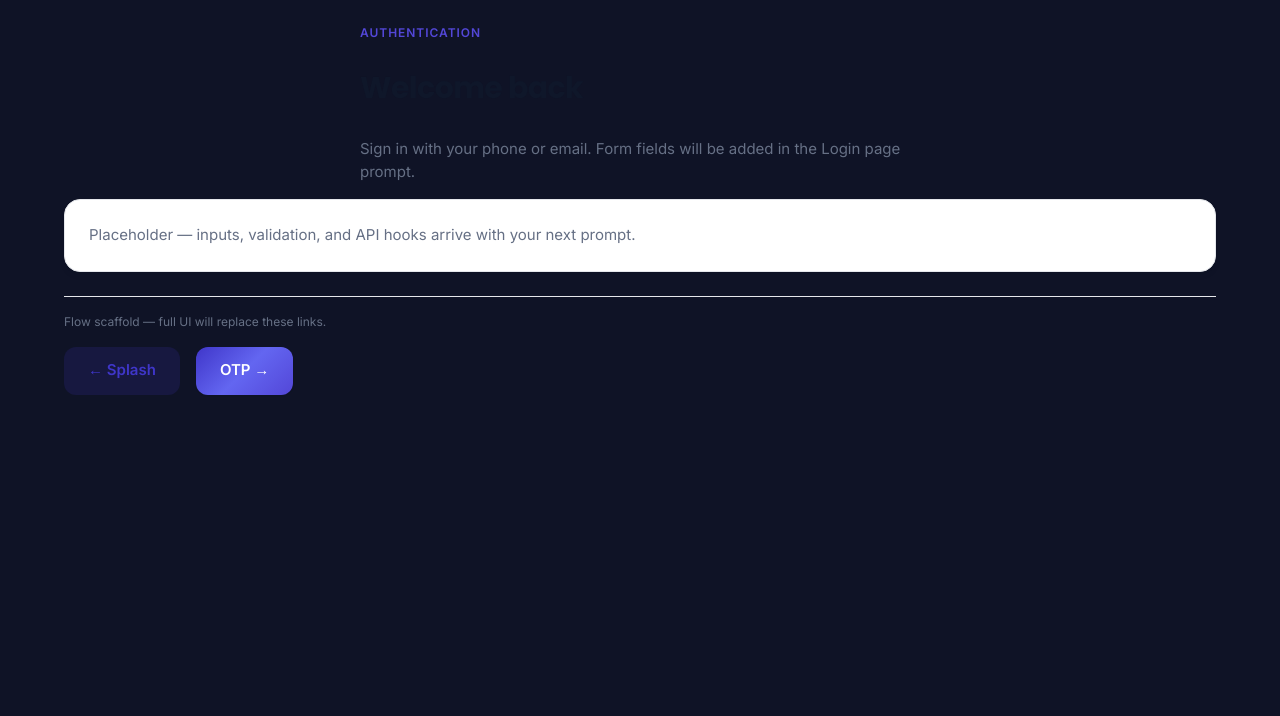
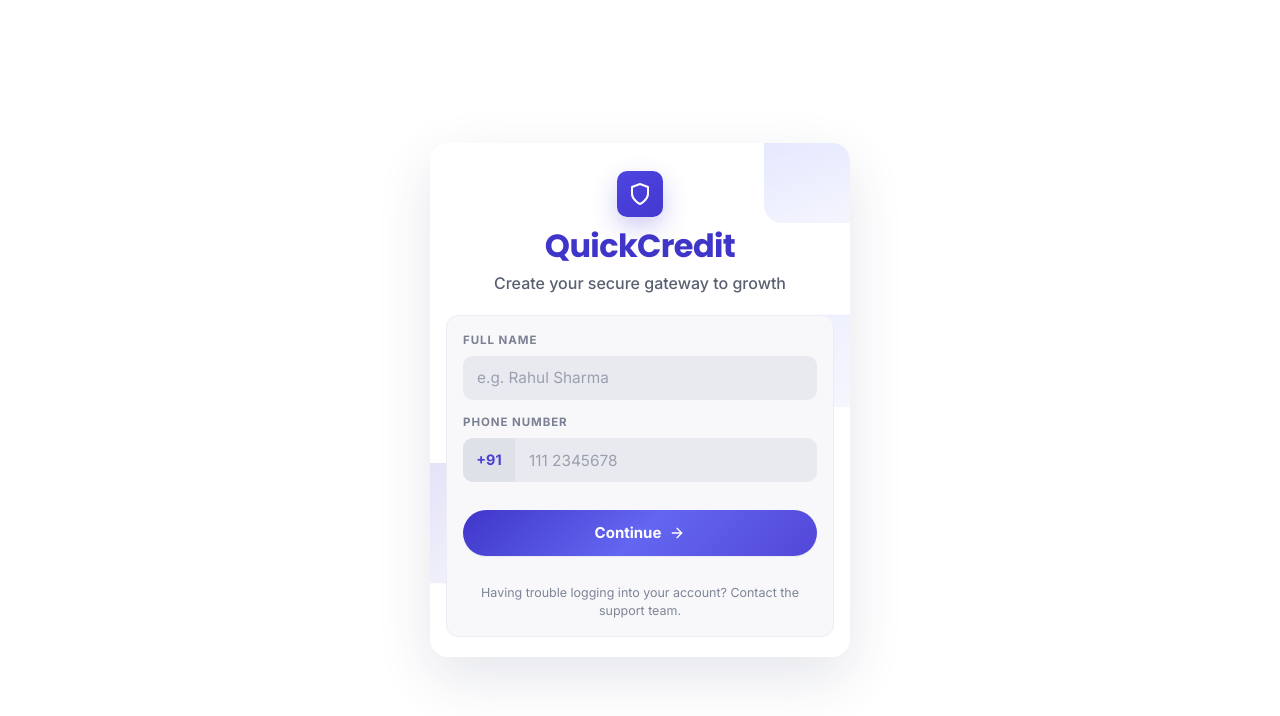
Before and after one commit to abrarhaider001/quick-credit, a React (Vite) app: page /login in a window 1280 px wide. Shown: the top 716 px of the page. Built offline with nearby package versions, Linux system fonts and the light colour scheme.

Commit message:
refactor(login): refactor the login page ui design

```diff
--- a/src/pages/LoginPage.tsx
+++ b/src/pages/LoginPage.tsx
@@ -1,28 +1,99 @@
-import { AnimatedPage } from '@/components/layout/AnimatedPage'
-import { FlowNav } from '@/components/layout/FlowNav'
-import { PageShell } from '@/components/layout/PageShell'
-import { Card } from '@/components/ui/Card'
+import { useMemo, useState } from 'react'
+import { motion } from 'framer-motion'
+import { FiArrowRight, FiShield } from 'react-icons/fi'
+import { Link } from 'react-router-dom'
 import { paths } from '@/routes/paths'
 
 export default function LoginPage() {
+  const [fullName, setFullName] = useState('')
+  const [phoneDigits, setPhoneDigits] = useState('')
+  const [isNameFocused, setIsNameFocused] = useState(false)
+  const [isPhoneFocused, setIsPhoneFocused] = useState(false)
+
+  const maskedPhone = useMemo(() => {
+    if (phoneDigits.length <= 3) return phoneDigits
+    return `${phoneDigits.slice(0, 3)} ${phoneDigits.slice(3)}`
+  }, [phoneDigits])
+
+  const handlePhoneChange = (value: string) => {
+    const onlyDigits = value.replace(/\D/g, '').slice(0, 10)
+    setPhoneDigits(onlyDigits)
+  }
+
   return (
-    <AnimatedPage>
-      <main className="qc-main">
-        <PageShell
-          eyebrow="Authentication"
-          title="Welcome back"
-          description="Sign in with your phone or email. Form fields will be added in the Login page prompt."
-        />
-        <Card>
-          <p style={{ margin: 0, fontSize: '0.9375rem' }}>
-            Placeholder — inputs, validation, and API hooks arrive with your next prompt.
+    <motion.main
+      className="login-screen"
+      initial={{ opacity: 0, y: 14 }}
+      animate={{ opacity: 1, y: 0 }}
+      transition={{ duration: 0.55, ease: [0.22, 1, 0.36, 1] }}
+    >
+      <section className="login-shell">
+        <div className="login-bg-block login-bg-block--one" aria-hidden />
+        <div className="login-bg-block login-bg-block--two" aria-hidden />
+        <div className="login-bg-block login-bg-block--three" aria-hidden />
+
+        <div className="login-brand">
+          <div className="login-brand__icon" aria-hidden>
+            <FiShield size={24} />
+          </div>
+          <h1 className="login-brand__title">QuickCredit</h1>
+          <p className="login-brand__subtitle">Create your secure gateway to growth</p>
+        </div>
+
+        <div className="login-card">
+          <form className="login-form" onSubmit={(e) => e.preventDefault()}>
+            <label className="login-field">
+              <span className="login-field__label">Full Name</span>
+              <input
+                className={`login-input ${fullName.length > 0 ? 'login-input--active' : ''}`}
+                type="text"
+                placeholder="e.g. Rahul Sharma"
+                autoComplete="name"
+                value={fullName}
+                maxLength={20}
+                onChange={(e) => setFullName(e.target.value.slice(0, 20))}
+                onFocus={() => setIsNameFocused(true)}
+                onBlur={() => setIsNameFocused(false)}
+              />
+              {isNameFocused ? (
+                <span className="login-field__meta">{fullName.length}/20</span>
+              ) : null}
+            </label>
+
+            <label className="login-field">
+              <span className="login-field__label">Phone Number</span>
+              <div className={`login-phone ${phoneDigits.length > 0 ? 'login-phone--active' : ''}`}>
+                <span className="login-phone__code" aria-label="Country code">
+                  +91
+                </span>
+                <input
+                  className="login-input login-phone__input"
+                  type="tel"
+                  placeholder="111 2345678"
+                  autoComplete="tel"
+                  inputMode="numeric"
+                  value={maskedPhone}
+                  onChange={(e) => handlePhoneChange(e.target.value)}
+                  onFocus={() => setIsPhoneFocused(true)}
+                  onBlur={() => setIsPhoneFocused(false)}
+                />
+              </div>
+              {/* <span className="login-field__hint">Mask format: 123 4567891</span> */}
+              {isPhoneFocused ? (
+                <span className="login-field__meta">{phoneDigits.length}/10</span>
+              ) : null}
+            </label>
+
+            <Link to={paths.otp} className="qc-btn qc-btn--primary login-continue">
+              Continue <FiArrowRight size={16} />
+            </Link>
+          </form>
+
+          <p className="login-support">
+            Having trouble logging into your account? Contact the support team.
           </p>
-        </Card>
-        <FlowNav
-          prev={{ to: paths.splash, label: 'Splash' }}
-          next={{ to: paths.otp, label: 'OTP' }}
-        />
-      </main>
-    </AnimatedPage>
+        </div>
+      </section>
+    </motion.main>
   )
 }
--- a/src/styles/global.css
+++ b/src/styles/global.css
@@ -360,12 +360,10 @@ a:hover {
   inset: auto -25% -28% -25%;
   height: 44%;
   border-radius: 999px;
-  background: linear-gradient(
-    180deg,
-    rgba(44, 58, 170, 0.04) 0%,
-    rgba(46, 63, 180, 0.36) 58%,
-    rgba(32, 44, 138, 0.45) 100%
-  );
+  background: linear-gradient(180deg,
+      rgba(44, 58, 170, 0.04) 0%,
+      rgba(46, 63, 180, 0.36) 58%,
+      rgba(32, 44, 138, 0.45) 100%);
 }
 
 .splash-screen__content::after {
@@ -528,20 +526,24 @@ a:hover {
 }
 
 @keyframes splash-progress {
+
   0%,
   100% {
     transform: translateX(-55%);
   }
+
   50% {
     transform: translateX(110%);
   }
 }
 
 @keyframes splash-float {
+
   0%,
   100% {
     transform: translateY(0) translateX(0);
   }
+
   50% {
     transform: translateY(-7px) translateX(4px);
   }
@@ -566,3 +568,223 @@ a:hover {
     box-shadow: none;
   }
 }
+
+/* Login page */
+.login-screen {
+  min-height: 100dvh;
+  background: #ffffff;
+  display: grid;
+  place-items: center;
+  padding: 16px;
+}
+
+.login-shell {
+  position: relative;
+  width: min(100%, 420px);
+  background: #ffffff;
+  border-radius: 18px;
+  padding: 28px 16px 20px;
+  box-shadow: 0 20px 55px rgba(44, 53, 98, 0.12);
+  overflow: hidden;
+}
+
+.login-bg-block {
+  position: absolute;
+  border-radius: 18px;
+  pointer-events: none;
+  animation: splash-float 5.4s ease-in-out infinite;
+}
+
+.login-bg-block--one {
+  top: -30px;
+  right: -24px;
+  width: 110px;
+  height: 110px;
+  background: linear-gradient(160deg, rgba(97, 118, 255, 0.18), rgba(82, 101, 232, 0.06));
+}
+
+.login-bg-block--two {
+  bottom: 72px;
+  left: -32px;
+  width: 120px;
+  height: 120px;
+  background: linear-gradient(145deg, rgba(78, 67, 211, 0.16), rgba(63, 54, 201, 0.05));
+  animation-delay: 0.8s;
+}
+
+.login-bg-block--three {
+  top: 34%;
+  right: -44px;
+  width: 92px;
+  height: 92px;
+  background: linear-gradient(145deg, rgba(122, 141, 255, 0.14), rgba(72, 93, 224, 0.04));
+  animation-delay: 1.2s;
+}
+
+.login-brand {
+  position: relative;
+  z-index: 1;
+  text-align: center;
+  margin-bottom: 20px;
+}
+
+.login-brand__icon {
+  width: 46px;
+  height: 46px;
+  margin: 0 auto 10px;
+  display: grid;
+  place-items: center;
+  color: #fff;
+  background: linear-gradient(145deg, #4e44df, #4339d0);
+  border-radius: 10px;
+  box-shadow: 0 10px 24px rgba(67, 57, 208, 0.25);
+}
+
+.login-brand__title {
+  color: #3f36c9;
+  font-size: clamp(1.65rem, 5vw, 2rem);
+  line-height: 1.18;
+}
+
+.login-brand__subtitle {
+  margin-top: 6px;
+  color: #596071;
+  font-weight: 500;
+}
+
+.login-card {
+  position: relative;
+  z-index: 1;
+  background: #f8f8fb;
+  border: 1px solid #ececf4;
+  border-radius: 12px;
+  padding: 16px;
+}
+
+.login-form {
+  display: flex;
+  flex-direction: column;
+  gap: 14px;
+}
+
+.login-field {
+  display: block;
+}
+
+.login-field__label {
+  display: block;
+  margin-bottom: 7px;
+  color: #7b8192;
+  font-size: 0.72rem;
+  text-transform: uppercase;
+  letter-spacing: 0.08em;
+  font-weight: 700;
+}
+
+.login-input {
+  width: 100%;
+  height: 44px;
+  border-radius: 10px;
+  border: none;
+  padding: 0 14px;
+  color: #1f2937;
+  background: #e9eaf0;
+  font-size: 0.96rem;
+  font-family: inherit;
+}
+
+.login-input::placeholder {
+  color: #9aa0af;
+}
+
+.login-input:focus-visible {
+  outline: 2px solid rgba(78, 68, 223, 0.35);
+}
+
+.login-input--active {
+  border: 1px solid var(--qc-primary);
+}
+
+.login-phone {
+  display: flex;
+  align-items: center;
+  gap: 0;
+  height: 44px;
+  border-radius: 10px;
+  background: #e9eaf0;
+  overflow: hidden;
+}
+
+.login-phone--active {
+  border: 1px solid var(--qc-primary);
+}
+
+.login-phone__code {
+  min-width: 52px;
+  height: 100%;
+  background: #dfe1e9;
+  color: #4a42cf;
+  display: inline-flex;
+  align-items: center;
+  justify-content: center;
+  font-weight: 700;
+  font-size: 0.9rem;
+  user-select: none;
+}
+
+.login-phone__input {
+  flex: 1;
+  height: 100%;
+  border-radius: 0;
+  background: transparent;
+}
+
+.login-field__hint {
+  display: block;
+  margin-top: 6px;
+  font-size: 0.75rem;
+  color: #79819a;
+}
+
+.login-field__meta {
+  display: block;
+  margin-top: 4px;
+  font-size: 0.75rem;
+  color: var(--qc-primary);
+  text-align: right;
+  font-weight: 600;
+}
+
+.login-continue {
+  margin-top: 14px;
+  width: 100%;
+  border-radius: 999px;
+  min-height: 46px;
+  font-weight: 700;
+}
+
+.login-support {
+  margin-top: 28px;
+  text-align: center;
+  font-size: 0.78rem;
+  line-height: 1.45;
+  color: #7d8496;
+}
+
+@media (max-width: 767px) {
+  .login-screen {
+    padding: 0;
+    background: #fff;
+  }
+
+  .login-shell {
+    width: 100%;
+    min-height: 100dvh;
+    border-radius: 0;
+    box-shadow: none;
+    display: flex;
+    flex-direction: column;
+    justify-content: center;
+    padding: 24px 20px;
+  }
+}
```
